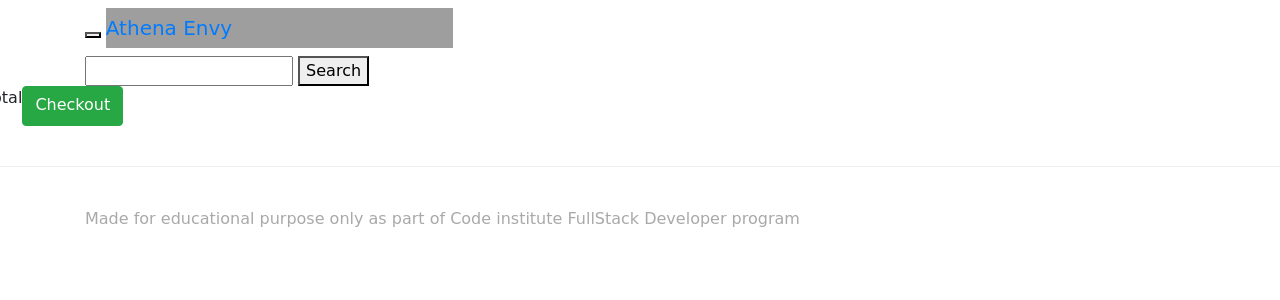
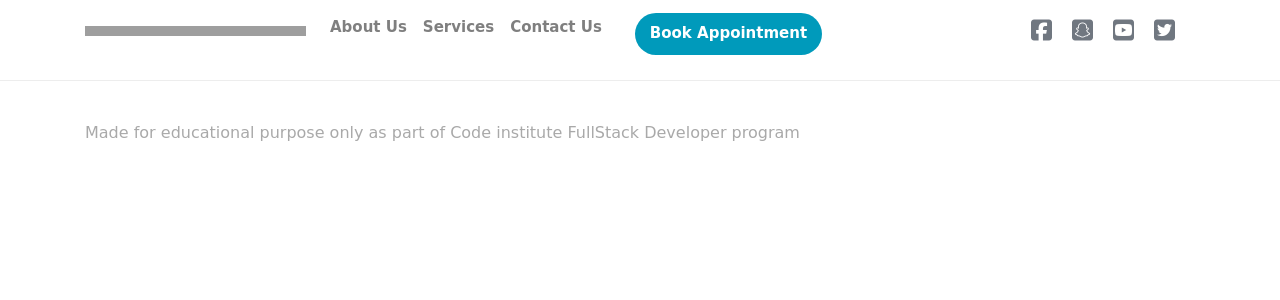
Before and after one commit to noelquirke/Athena-Envy-Milestone4, a Django app: template cart/templates/cart.html in a window 1280 px wide. Shown: the top 300 px of the page. Run offline with Django 3.2, Linux system fonts and the light colour scheme; the template is opened without the code that fills it, so the values that code supplies are empty; some libraries are stand-ins or nearby versions; grey boxes are pictures that could not be loaded.

Commit message:
Updating navbar in base.html

```diff
--- a/templates/base.html
+++ b/templates/base.html
@@ -15,7 +15,7 @@
     {% block corecss %}
         <!-- Bootstrap CSS -->
         <link rel="stylesheet" href="https://stackpath.bootstrapcdn.com/bootstrap/4.5.2/css/bootstrap.min.css" integrity="sha384-JcKb8q3iqJ61gNV9KGb8thSsNjpSL0n8PARn9HuZOnIxN0hoP+VmmDGMN5t9UJ0Z" crossorigin="anonymous">
-        <link rel="stylesheet" href="https://stackpath.bootstrapcdn.com/font-awesome/4.7.0/css/font-awesome.min.css">
+        <link rel="stylesheet" href="https://fonts.googleapis.com/css2?family=Lato&family=Roboto:wght@500&display=swap">
         <link rel="stylesheet" href="{% static 'css/custom.css' %}">
     {% endblock %}
 
@@ -23,8 +23,7 @@
     {% endblock %}
 
     {% block corejs %}
-        <!-- Optional JavaScript -->
-        <!-- jQuery first, then Popper.js, then Bootstrap JS -->
+        <script src="https://kit.fontawesome.com/e9073f4741.js" crossorigin="anonymous"></script>
         <script src="https://code.jquery.com/jquery-3.5.1.slim.min.js" integrity="sha384-DfXdz2htPH0lsSSs5nCTpuj/zy4C+OGpamoFVy38MVBnE+IbbVYUew+OrCXaRkfj" crossorigin="anonymous"></script>
         <script src="https://cdn.jsdelivr.net/npm/popper.js@1.16.1/dist/umd/popper.min.js" integrity="sha384-9/reFTGAW83EW2RDu2S0VKaIzap3H66lZH81PoYlFhbGU+6BZp6G7niu735Sk7lN" crossorigin="anonymous"></script>
         <script src="https://stackpath.bootstrapcdn.com/bootstrap/4.5.2/js/bootstrap.min.js" integrity="sha384-B4gt1jrGC7Jh4AgTPSdUtOBvfO8shuf57BaghqFfPlYxofvL8/KUEfYiJOMMV+rV" crossorigin="anonymous"></script>
@@ -34,42 +33,50 @@
     {% endblock %}
 
     <title>Athena Envy {% block extra_title %}{% endblock %}</title>
+    <link rel="icon" href="#">
   </head>
   <body>
     <header class="container-fluid fixed top">
-        <!-- Fixed masthead -->
-        <nav class="navbar navbar-masthead navbar-default navbar-fixed-top">
-            <div class="container">
-                <div class="navbar-header">
-                    <button type="button" class="navbar-toggle collapsed" data-toggle="collapse" data-target="#navbar" aria-expanded="false" aria-controls="navbar">
-                        <span class="sr-only">Toggle navigation</span>
-                        <span class="icon-bar"></span>
-                        <span class="icon-bar"></span>
-                        <span class="icon-bar"></span>
-                    </button>
-                    <a class="navbar-brand" href="/">Athena Envy</a>
-                </div>
-                <div id="navbar" class="navbar-collapse collapse">
-                    <ul class="nav navbar-nav navbar-right">
-                        {% if user.is_authenticated %}
-                            <li><a href="{% url 'profile' %}">Profile</a></li>
-                            <li><a href="{% url 'logout' %}">Log Out</a></li>
-                        {%  else %}
-                            <li><a href="{% url 'register' %}">Register</a></li>
-                            <li><a href="{% url 'login' %}">Log In</a></li>
-                        {% endif %}
-                        <li>
-                            <a href="{% url 'view_cart' %}">
-                                <i class="fa fa-shipping-cart"></i>Cart
-                                {% if product_count > 0 %}
-                                <label class="badge badge-warning">{{ product_count }}</label>
-                                {% endif %}
-                            </a>
-                        </li>
-                    </ul>
-                </div>
+        <!-- Fixed Navbar -->
+        <nav class="navbar navbar-light navbar-expand-md fixed-top">
+        <div class="container dropdown-padding">
+            <a class="navbar-brand" href="{% url 'index' %}"></a>
+        <button class="navbar-toggler mr-auto" type="button" data-toggle="collapse" data-target="#navbarSupportedContent" aria-controls="navbarSupportedContent" aria-expanded="false" aria-label="Toggle navigation">
+            <span class="navbar-toggler-icon"></span>
+        </button>
+
+            <div class="collapse navbar-collapse mx-auto" id="navbarSupportedContent">
+                <ul class="navbar-nav">
+                    <li class="nav-item">
+                        <a class="nav-link text-center" href="{% url 'profile' %}">About Us</a>
+                    </li>
+                    <li class="nav-item">
+                        <a class="nav-link text-center" href="{% url 'profile' %}">Services</a>
+                    </li>
+                    <li class="nav-item">
+                        <a class="nav-link text-center" href="{% url 'profile' %}">Contact Us</a>
+                    </li>
+                    <li class="nav-item">
+                        <a class="nav-link book-button text-center" href="{% url 'profile' %}">Book Appointment</a>
+                    </li>
+                </ul>
             </div>
-        </nav>
+        <ul class="navbar-nav ml-auto">
+        <li class="social-icons">
+          <a class="social-icon d-none d-lg-block" href="https://www.facebook.com/TheJonesMusic/" target="_blank"><i class="fab fa-facebook-square"></i></a>
+        </li>
+        <li class="social-icons">
+          <a class="social-icon d-none d-lg-block" href="https://www.snapchat.com/l/en-gb/"  target="_blank"><i class="fab fa-snapchat-square"></i></a>
+        </li>
+        <li class="social-icons">
+          <a class="social-icon d-none d-lg-block" href="https://www.youtube.com/channel/UCQ13In3Mv5xRHKAYHWxePRA"  target="_blank"><i class="fab fa-youtube-square"></i></a>
+        </li>
+        <li class="social-icons">
+          <a class="social-icon d-none d-lg-block" href="https://twitter.com/?lang=en"  target="_blank"><i class="fab fa-twitter-square"></i></a>
+        </li>
+      </ul>
+    </div>
+  </nav>
     </header>
         {% if messages %}
             <div class="alert alert-success">
@@ -80,14 +87,6 @@
                 </div>
             </div>
         {% endif %}
-        <div class="container">
-            <div class="display">
-                <form action="{% url 'search' %}" method="get">
-                    <input type="text" name="q">
-                    <button type="search">Search</button>
-                </form>
-            </div>
-        </div>
 
         {% block page_header %}
         {% endblock %}
```
